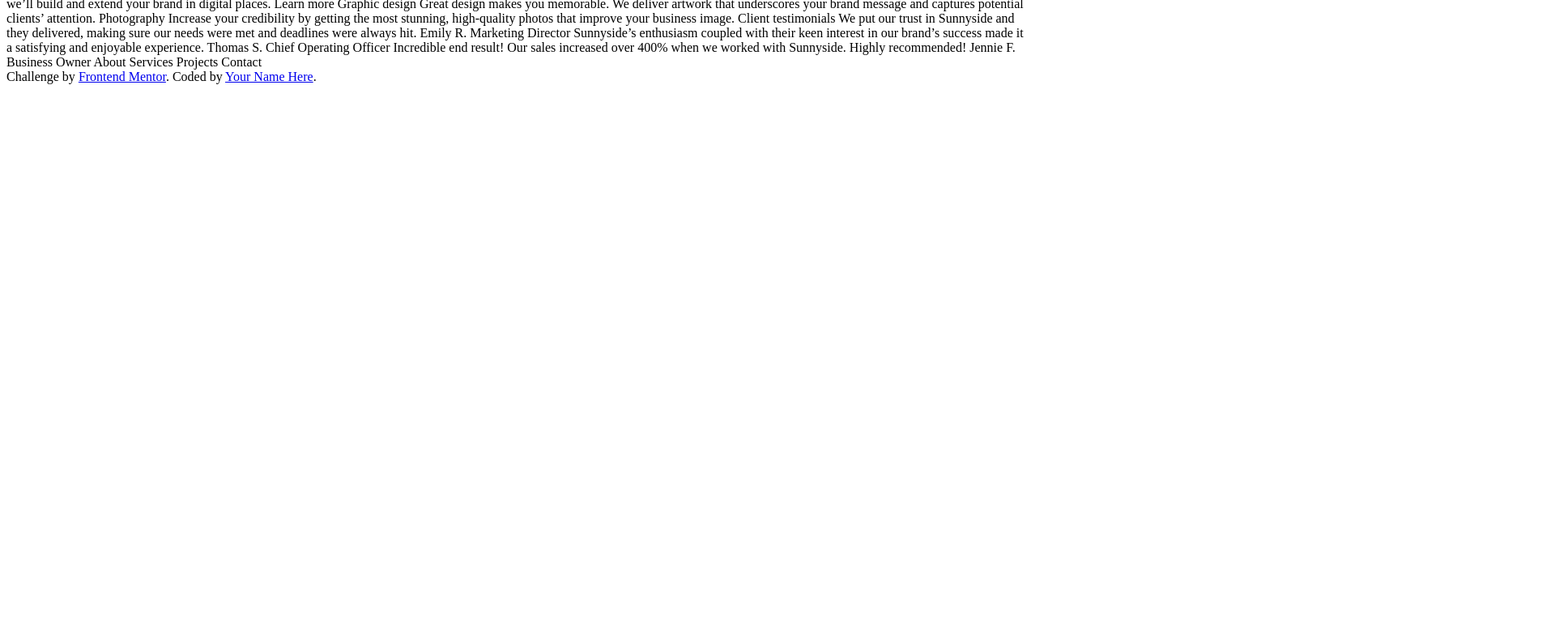
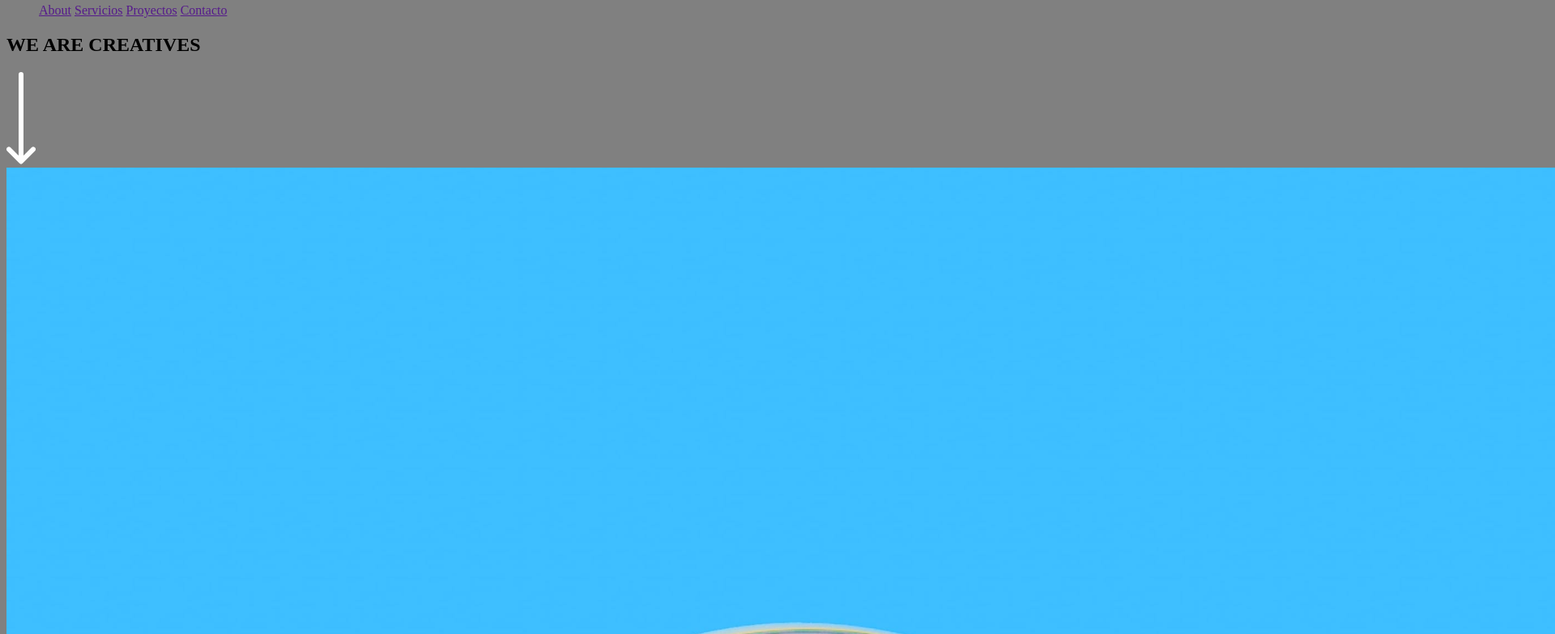
Before and after one commit to Mimi-57/Escrito-de-ProgrmacionFullStack, a plain HTML site: page index.html in a window 1280 px wide. Shown: the part 48-831 px from the top of the page at 81% size, 1920 px wide, since content can reach past the window. Before the commit the page ends 800 px from the top, so only its background shows below. Drawn offline with Linux system fonts and the light colour scheme.

Commit message:
capitulo 1: el comienzo

```diff
--- a/Style.css
+++ b/Style.css
@@ -0,0 +1,3 @@
+body{
+    background-color: grey;
+}
--- a/index.html
+++ b/index.html
@@ -11,54 +11,103 @@
 
 </head>
 <body>
-  About
-  Services
-  Projects
-  Contact
+  <header>
+    <nav>
+    <img src="images/logo.svg" alt="logo">
+      <ul>
+        <il><a href="">About</a></il>
+        <il><a href="">Servicios</a></il>
+        <il><a href="">Proyectos</a></il>
+        <il><a href="">Contacto</a></il>
+      </ul>
+    </nav>
+  </header>
 
-  We are creatives
+    <section id="01">
+            <h2>WE ARE CREATIVES</h2>
+        <div>
+           <img src="images/icon-arrow-down.svg" alt="flecha">
+        </div>
 
-  Transform your brand
+        <div>
+            <img src="images/desktop/image-header.jpg" alt="naraja" width="1962px">
+        </div>
+      </section>
 
-  We are a full-service creative agency specializing in helping brands grow fast.
-  Engage your clients through compelling visuals that do most of the marketing for you.
+    <main>
+      <section id="02">
+        <div>
+          <h2>Transform your brand</h2>
+          <br>
+            <p>
+            We are a full-service creative agency specializing in <br>
+            helping brands grow fast. Engage your clients through <br>
+            compelling visuals that do most of the marketing for you.
+            <br><br>
+            <h4>Learn more</h4>
+          </p>
+        </div>
+      </section>
+      <section id="03">
+        <div>
+          <img src="images/desktop/image-transform.jpg" alt="">
+        </div>
+      </section>
+      <section id="04">
+        <div>
+          <img src="images/desktop/image-stand-out.jpg" alt="">
+        </div>
+      </section>
+      <section id="05">
+             <h2>Stand out to the right audience</h2>
+            <p>
+              Using a collaborative formula of designers, researchers,<br>
+              photographers, videographers, and copywriters, we’ll<br>
+              build and extend your brand in digital places.
+              <br><br>
+              <h4>Learn more</h4>
+            </p>
+      </section>
+    </main>
 
-  Learn more
 
-  Stand out to the right audience
 
-  Using a collaborative formula of designers, researchers, photographers, videographers, and copywriters, we’ll build and extend your brand in digital places.
-
-  Learn more
-
-  Graphic design
-  Great design makes you memorable. We deliver artwork that underscores your brand message and captures potential clients’ attention.
-
-  Photography
-  Increase your credibility by getting the most stunning, high-quality photos that improve your business image.
-
-  Client testimonials
-
-  We put our trust in Sunnyside and they delivered, making sure our needs were met and deadlines were always hit.
-  Emily R.
-  Marketing Director
-
-  Sunnyside’s enthusiasm coupled with their keen interest in our brand’s success made it a satisfying and enjoyable experience.
-  Thomas S.
-  Chief Operating Officer
-
-  Incredible end result! Our sales increased over 400% when we worked with Sunnyside. Highly recommended!
-  Jennie F.
-  Business Owner
-
-  About
-  Services
-  Projects
-  Contact
-
+  <br>
+  <br>
+  <br>
+  <br>
+  <br>
+  <br>
+  <br>
+  <br>
+  <br>
+  <br>
+  <br>
+  <br>
+  <br>
+  <br>
+  <br>
+  <br>
+  <br>
+  <br>
+  <br>
+  <br>
+  <br>
+  <br>
+  <br>
+  <br>
+  <br>
+  <br>
+  <br>
+  <br>
+  <br>
+  <br>
+  <br><br><br><br><br><br>
   <footer class="attribution">
     Challenge by <a href="https://www.frontendmentor.io?ref=challenge">Frontend Mentor</a>.
     Coded by <a href="#">Your Name Here</a>.
   </footer>
+
+
 </body>
 </html>
```
Also changed, not shown: contenido.txt (added).
